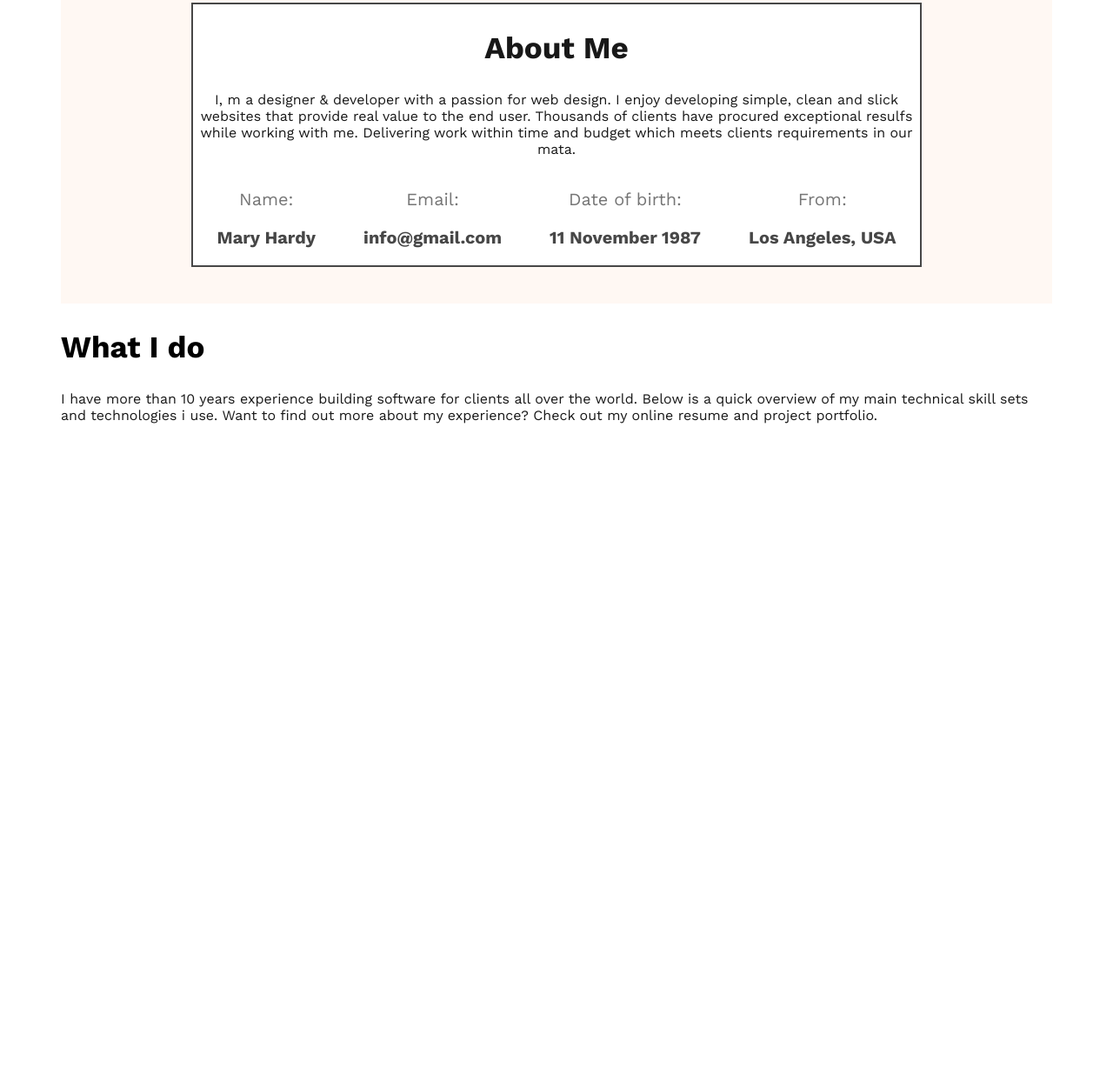
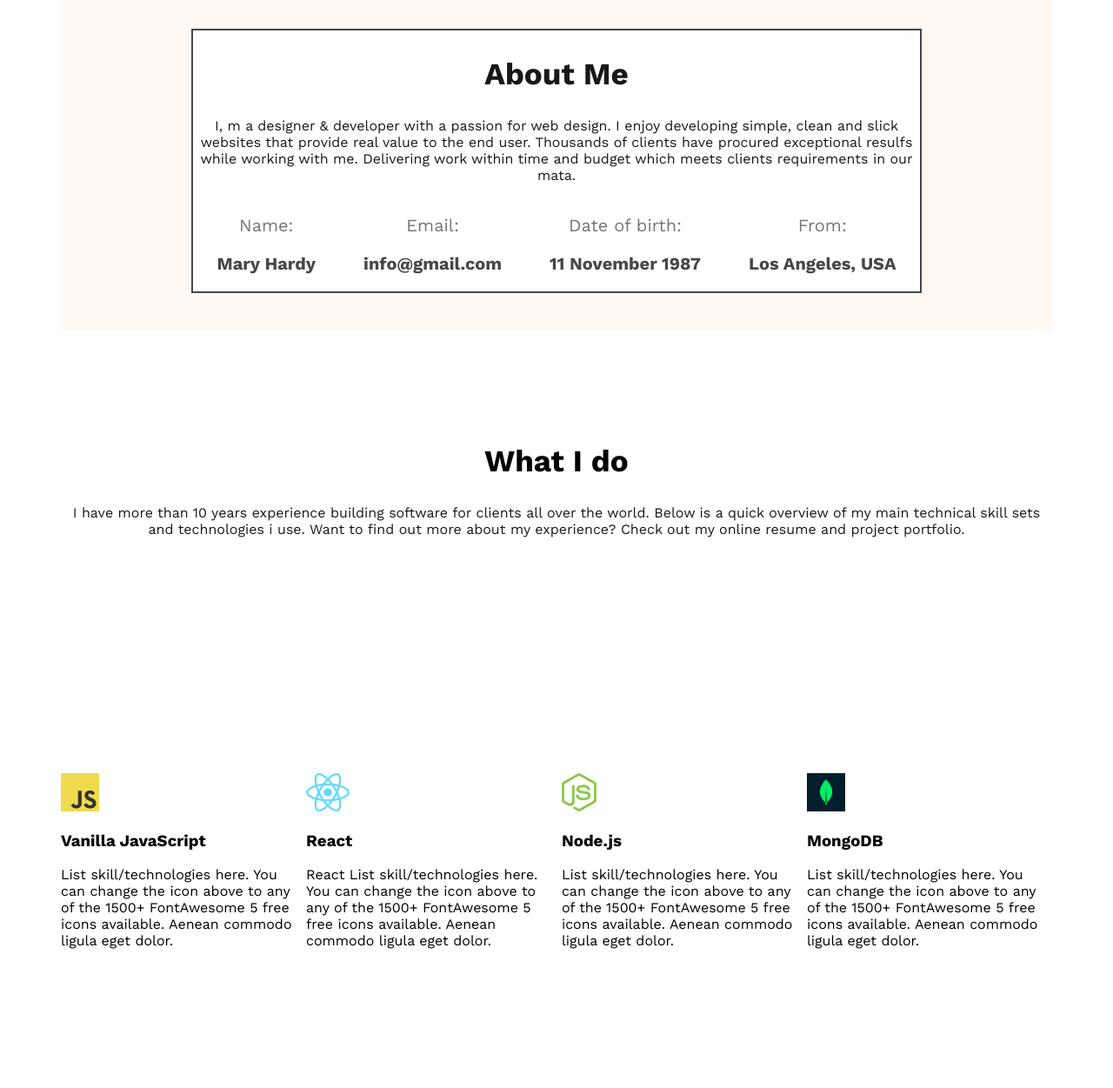
Before and after one commit to programmarimran/wev-developer-portfolio, a plain HTML site: page index.html in a window 1280 px wide. Shown: the part 1144-2395 px from the top of the page at 87% size. Before the commit the page ends 1647 px from the top, so only its background shows below. Drawn offline with nearby package versions, Linux system fonts and the light colour scheme.

Commit message:
seventh commit

```diff
--- a/index.html
+++ b/index.html
@@ -33,6 +33,8 @@
         </div>
 
     </header>
+    <!-- main tag is started -->
+
     <main>
         <section class="main-section background-color">
             <div class="semi-section">
@@ -59,10 +61,34 @@
             </div>
 
         </section>
-        <section class="2main-section">
+        <section class="main-section2">
             <h2 class="main-title">What I do</h2>
             <p class="dark-1">I have more than 10 years experience building software for clients all over the world. Below is a quick overview of my main technical skill sets and technologies i use. Want to find out more about my experience? Check out my online resume and project portfolio.</p>
         </section>
+        <section class="main-section3">
+            <div class="skill">
+                <img src="/images/icons/js.png" alt="Comming">
+                <h3 class="title-skill">Vanilla JavaScript</h3>
+                <p class="description-skill">List skill/technologies here. You can change the icon above to any of the 1500+ FontAwesome 5 free icons available. Aenean commodo ligula eget dolor.</p>
+            </div>
+            <div class="skill">
+                <img src="/images/icons/react.png" alt="Comming">
+                <h3 class="title-skill">React</h3>
+                <p class="description-skill">React
+                    List skill/technologies here. You can change the icon above to any of the 1500+ FontAwesome 5 free icons available. Aenean commodo ligula eget dolor.</p>
+            </div>
+            <div class="skill">
+                <img src="/images/icons/nodejs.png" alt="Comming">
+                <h3 class="title-skill">Node.js</h3>
+                <p class="description-skill">List skill/technologies here. You can change the icon above to any of the 1500+ FontAwesome 5 free icons available. Aenean commodo ligula eget dolor.</p>
+            </div>
+            <div class="skill">
+                <img src="/images/icons/mongo.png" alt="Comming">
+                <h3 class="title-skill">MongoDB</h3>
+                <p class="description-skill">List skill/technologies here. You can change the icon above to any of the 1500+ FontAwesome 5 free icons available. Aenean commodo ligula eget dolor.</p>
+            </div>
+        </section>
+
     </main>
     <footer>
 
--- a/style/style.css
+++ b/style/style.css
@@ -119,7 +119,7 @@ margin: 0 auto;
 
 }
  .main-section{
-  margin-top: 100px;
+  margin-top: 130px;
   text-align: center;
   padding: 220px 150px 42px;
 
@@ -127,6 +127,7 @@ margin: 0 auto;
  .semi-section{
   border: 2px solid  #474747;
   background-color: #FFFFFF;
+  /* margin: px auto; */
  }
 
 .about-items{
@@ -146,4 +147,14 @@ margin: 0 auto;
   font-size: 20px;
   font-weight:700;
 }
-.2main-section
+.main-section2{
+  text-align: center;
+  margin: 130px auto;
+}
+.main-section3{
+  display:flex;
+  justify-content:space-around;
+  text-align:left;
+  align-items: center;
+  height: 500px;
+}
```
